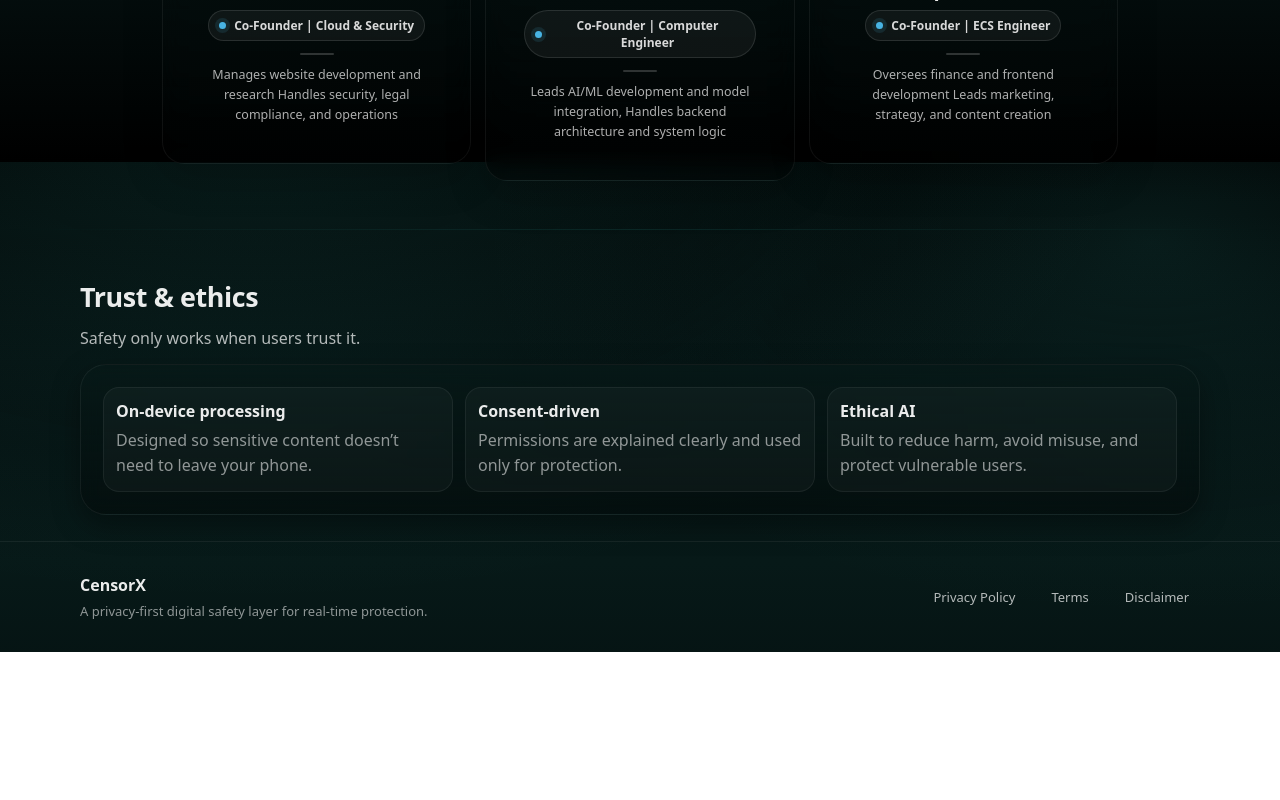
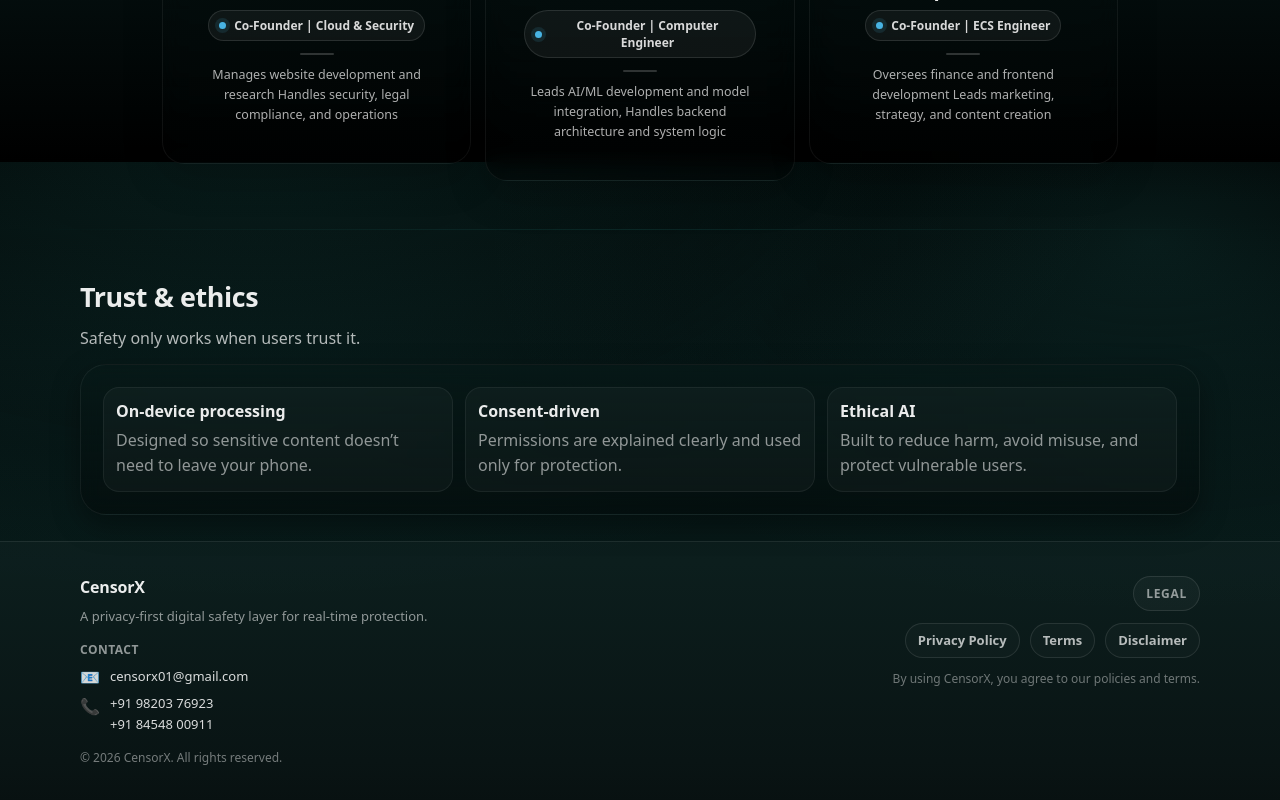
Before and after one commit to sktabby/censorx-website, a React (Vite) app: page / in a window 1280 px wide. Shown: the part 3038-3838 px from the top of the page. Before the commit the page ends 3690 px from the top, so only its background shows below. Built offline with nearby package versions, Linux system fonts and the light colour scheme.

Commit message:
commited by taramsa , forms and footer

```diff
--- a/src/components/layout/Footer.jsx
+++ b/src/components/layout/Footer.jsx
@@ -1,26 +1,192 @@
-
 import React from "react";
 import { NavLink } from "react-router-dom";
 import { ROUTES } from "../../routes/routes";
 
 export default function Footer() {
   return (
-    <footer style={{ padding: "32px 0", borderTop: "1px solid rgba(255,255,255,0.06)" }}>
-      <div className="container" style={{ display: "flex", justifyContent: "space-between", gap: 14, flexWrap: "wrap" }}>
-        <div>
-          <div style={{ fontWeight: 900 }}>CensorX</div>
-          <div style={{ color: "var(--muted2)", fontSize: 13, marginTop: 6 }}>
+    <footer
+      style={{
+        padding: "34px 0",
+        borderTop: "1px solid rgba(255,255,255,0.08)",
+        background: "rgba(255,255,255,0.02)",
+      }}
+    >
+      <div
+        className="container"
+        style={{
+          display: "grid",
+          gridTemplateColumns: "1.2fr 0.8fr",
+          gap: 24,
+          alignItems: "start",
+        }}
+      >
+        {/* LEFT: BRAND + CONTACT */}
+        <div style={{ minWidth: 240 }}>
+          <div style={{ fontWeight: 900, fontSize: 16, letterSpacing: "-0.01em" }}>
+            CensorX
+          </div>
+
+          <div
+            style={{
+              color: "var(--muted2)",
+              fontSize: 13,
+              lineHeight: 1.6,
+              marginTop: 8,
+              maxWidth: 380,
+            }}
+          >
             A privacy-first digital safety layer for real-time protection.
+          </div>
+
+          {/* CONTACT */}
+          <div style={{ marginTop: 14, display: "grid", gap: 8 }}>
+            <div style={{ fontSize: 12, fontWeight: 800, color: "var(--muted2)", letterSpacing: "0.04em" }}>
+              CONTACT
+            </div>
+
+            <div style={{ display: "grid", gap: 6 }}>
+              <div style={{ display: "flex", gap: 10, alignItems: "center" }}>
+                <span style={{ opacity: 0.9 }}>📧</span>
+                <a
+                  href="mailto:censorx01@gmail.com"
+                  style={{
+                    color: "inherit",
+                    textDecoration: "none",
+                    fontSize: 13,
+                    lineHeight: 1.4,
+                    opacity: 0.92,
+                  }}
+                >
+                  censorx01@gmail.com
+                </a>
+              </div>
+
+              <div style={{ display: "flex", gap: 10, alignItems: "flex-start" }}>
+                <span style={{ opacity: 0.9, marginTop: 1 }}>📞</span>
+                <div style={{ display: "grid", gap: 3 }}>
+                  <a
+                    href="tel:+919820376923"
+                    style={{
+                      color: "inherit",
+                      textDecoration: "none",
+                      fontSize: 13,
+                      opacity: 0.92,
+                    }}
+                  >
+                    +91 98203 76923
+                  </a>
+                  <a
+                    href="tel:+918454800911"
+                    style={{
+                      color: "inherit",
+                      textDecoration: "none",
+                      fontSize: 13,
+                      opacity: 0.92,
+                    }}
+                  >
+                    +91 84548 00911
+                  </a>
+                </div>
+              </div>
+            </div>
+          </div>
+
+          <div style={{ marginTop: 16, color: "var(--muted2)", fontSize: 12, opacity: 0.8 }}>
+            © {new Date().getFullYear()} CensorX. All rights reserved.
           </div>
         </div>
 
-        <div style={{ display: "flex", gap: 14, flexWrap: "wrap", alignItems: "center" }}>
-          <NavLink to={ROUTES.PRIVACY_POLICY} className="navA">Privacy Policy</NavLink>
-          <NavLink to={ROUTES.TERMS} className="navA">Terms</NavLink>
-          <NavLink to={ROUTES.DISCLAIMER} className="navA">Disclaimer</NavLink>
+        {/* RIGHT: LEGAL (IMPROVED) */}
+        <div style={{ display: "grid", gap: 12, justifyItems: "end" }}>
+          <div
+            style={{
+              display: "inline-flex",
+              alignItems: "center",
+              gap: 8,
+              padding: "8px 12px",
+              borderRadius: 999,
+              border: "1px solid rgba(255,255,255,0.10)",
+              background: "rgba(255,255,255,0.03)",
+              color: "var(--muted2)",
+              fontSize: 12,
+              fontWeight: 800,
+              letterSpacing: "0.06em",
+              textTransform: "uppercase",
+            }}
+          >
+            LEGAL
+          </div>
+
+          <div
+            style={{
+              display: "flex",
+              flexWrap: "wrap",
+              gap: 10,
+              justifyContent: "flex-end",
+            }}
+          >
+            <FooterPillLink to={ROUTES.PRIVACY_POLICY}>Privacy Policy</FooterPillLink>
+            <FooterPillLink to={ROUTES.TERMS}>Terms</FooterPillLink>
+            <FooterPillLink to={ROUTES.DISCLAIMER}>Disclaimer</FooterPillLink>
+          </div>
+
+          <div style={{ color: "var(--muted2)", fontSize: 12, opacity: 0.75, textAlign: "right" }}>
+            By using CensorX, you agree to our policies and terms.
+          </div>
         </div>
       </div>
+
+      {/* MOBILE RESPONSIVE FIX */}
+      <style>{`
+        @media (max-width: 820px) {
+          footer .container {
+            grid-template-columns: 1fr !important;
+          }
+          footer .container > div:last-child {
+            justify-items: start !important;
+            text-align: left !important;
+            margin-top: 10px;
+          }
+          footer .container > div:last-child > div:last-child {
+            text-align: left !important;
+          }
+          footer .container > div:last-child > div:nth-child(2) {
+            justify-content: flex-start !important;
+          }
+        }
+      `}</style>
     </footer>
   );
 }
-//gdhjkanjdnjka
+
+function FooterPillLink({ to, children }) {
+  return (
+    <NavLink
+      to={to}
+      className="navA"
+      style={{
+        padding: "10px 12px",
+        borderRadius: 999,
+        border: "1px solid rgba(255,255,255,0.10)",
+        background: "rgba(255,255,255,0.02)",
+        textDecoration: "none",
+        fontSize: 13,
+        fontWeight: 700,
+        lineHeight: 1,
+        transition: "transform 120ms ease, background 120ms ease, border 120ms ease",
+      }}
+      onMouseEnter={(e) => {
+        e.currentTarget.style.background = "rgba(255,255,255,0.05)";
+        e.currentTarget.style.border = "1px solid rgba(255,255,255,0.18)";
+        e.currentTarget.style.transform = "translateY(-1px)";
+      }}
+      onMouseLeave={(e) => {
+        e.currentTarget.style.background = "rgba(255,255,255,0.02)";
+        e.currentTarget.style.border = "1px solid rgba(255,255,255,0.10)";
+        e.currentTarget.style.transform = "translateY(0px)";
+      }}
+    >
+      {children}
+    </NavLink>
+  );
+}
--- a/src/pages/Download/sections/DownloadCard.jsx
+++ b/src/pages/Download/sections/DownloadCard.jsx
@@ -1,100 +1,110 @@
-
-// import React from "react";
-// import Section from "../../../components/ui/Section";
-// import Card from "../../../components/ui/Card";
-// import Button from "../../../components/ui/Button";
-
-// export default function DownloadCard() {
-//   return (
-//     <Section
-//       title="APK Download"
-//       subtitle="For evaluators and testing. Prototype build — not a production store release."
-//     >
-//       <Card className="soft">
-//         <div style={{ display: "flex", gap: 12, flexWrap: "wrap", alignItems: "center", justifyContent: "space-between" }}>
-//           <div>
-//             <div style={{ fontWeight: 900, fontSize: 16 }}>CensorX Prototype APK</div>
-//             <div style={{ color: "var(--muted2)", marginTop: 6 }}>
-//               Supported Android: 9+ (recommended). Update this as per your build.
-//             </div>
-//           </div>
-
-//           {/* Replace this href with your actual APK link */}
-//           <Button
-//             as="a"
-//             href="public/Censorx-version-1.0.apk"
-//             download
-//             variant="primary"
-//           >
-//             Download APK
-//           </Button>
-
-//         </div>
-
-//         <hr className="sep" />
-
-//         <ul className="list">
-//           <li>Build type: Evaluation / Prototype</li>
-//           <li>Purpose: Demonstration + testing</li>
-//           <li>Disclaimer: Use only on test devices if possible</li>
-//         </ul>
-//       </Card>
-//     </Section>
-//   );
-// }
-
-
-
 import React, { useMemo, useState } from "react";
+import { useNavigate } from "react-router-dom";
 import Section from "../../../components/ui/Section";
 import Card from "../../../components/ui/Card";
 import Button from "../../../components/ui/Button";
 
 export default function DownloadCard() {
+  const navigate = useNavigate();
+
   const [form, setForm] = useState({
+    type: "Suggestion",
+    rating: "⭐⭐⭐⭐⭐ (5)",
     name: "",
     email: "",
     device: "",
-    rating: "5",
     message: "",
   });
-  const [status, setStatus] = useState({ type: "idle", msg: "" });
 
-  // ✅ Replace with your own Google Form link (prefill is optional)
-  const FEEDBACK_FORM_URL = useMemo(() => {
-    // Example: "https://docs.google.com/forms/d/e/<FORM_ID>/viewform"
-    return ""; // <- paste here when ready
-  }, []);
+  const [toast, setToast] = useState({ show: false, type: "ok", msg: "" });
+  const [submitting, setSubmitting] = useState(false);
+
+  // ✅ Your Google Form ID
+  const FORM_ID = "1FAIpQLSd4HtsC9v9hvtzZ6oUlN0ogC-dCRaKvMoRKDweVp-DnDiJsrQ";
+
+  // ✅ Entry IDs (from your prefill link)
+  const ENTRY = useMemo(
+    () => ({
+      type: "entry.804999473",
+      rating: "entry.1653625578",
+      name: "entry.1273027329",
+      email: "entry.1137452355",
+      device: "entry.336944369",
+      message: "entry.405543446",
+    }),
+    []
+  );
+
+  const REDIRECT_TO = "/"; // change to "/download" or "/thanks" if you have
+
+  function showToast(type, msg) {
+    setToast({ show: true, type, msg });
+    window.clearTimeout(showToast._t);
+    showToast._t = window.setTimeout(() => setToast((s) => ({ ...s, show: false })), 2200);
+  }
 
   function onChange(e) {
     const { name, value } = e.target;
     setForm((s) => ({ ...s, [name]: value }));
   }
 
-  function onSubmit(e) {
+  function isValidEmail(v) {
+    if (!v) return true; // optional
+    return /^[^\s@]+@[^\s@]+\.[^\s@]+$/.test(v.trim());
+  }
+
+  async function onSubmit(e) {
     e.preventDefault();
 
-    // Basic validation
+    // Validation
     if (!form.message.trim()) {
-      setStatus({ type: "error", msg: "Please write your feedback before submitting." });
+      showToast("error", "Please write your feedback before submitting.");
+      return;
+    }
+    if (!isValidEmail(form.email)) {
+      showToast("error", "Please enter a valid email (or leave it empty).");
       return;
     }
 
-    // ✅ Option A: Open Google Form (no backend)
-    if (FEEDBACK_FORM_URL) {
-      // If you want: pass details via query params using prefilled Google Form links.
-      window.open(FEEDBACK_FORM_URL, "_blank", "noopener,noreferrer");
-      setStatus({ type: "ok", msg: "Opened the feedback form. Thank you!" });
-      return;
+    setSubmitting(true);
+
+    try {
+      const url = `https://docs.google.com/forms/d/e/${FORM_ID}/formResponse`;
+
+      const fd = new FormData();
+      fd.append(ENTRY.type, form.type);
+      fd.append(ENTRY.rating, form.rating);
+      fd.append(ENTRY.name, form.name);
+      fd.append(ENTRY.email, form.email);
+      fd.append(ENTRY.device, form.device);
+      fd.append(ENTRY.message, form.message);
+
+      // ✅ submit silently, no Google branding
+      await fetch(url, {
+        method: "POST",
+        mode: "no-cors",
+        body: fd,
+      });
+
+      showToast("ok", "✅ Feedback submitted! Redirecting…");
+
+      // ✅ optional: reset form
+      setForm({
+        type: "Suggestion",
+        rating: "⭐⭐⭐⭐⭐ (5)",
+        name: "",
+        email: "",
+        device: "",
+        message: "",
+      });
+
+      // ✅ redirect after toast
+      setTimeout(() => navigate(REDIRECT_TO), 1500);
+    } catch (err) {
+      showToast("error", "Submission failed. Please try again.");
+    } finally {
+      setSubmitting(false);
     }
-
-    // ✅ Fallback: mailto (works without backend, but opens email app)
-    const subject = encodeURIComponent("CensorX APK Feedback");
-    const body = encodeURIComponent(
-      `Name: ${form.name}\nEmail: ${form.email}\nDevice: ${form.device}\nRating: ${form.rating}/5\n\nFeedback:\n${form.message}\n`
-    );
-    window.location.href = `mailto:yourteam@email.com?subject=${subject}&body=${body}`;
-    setStatus({ type: "ok", msg: "Opening your email app to send feedback…" });
   }
 
   return (
@@ -102,6 +112,34 @@
       title="APK Download"
       subtitle="For evaluators and testing. Prototype build — not a production store release."
     >
+      {/* ✅ Floating Toast */}
+      {toast.show && (
+        <div
+          style={{
+            position: "fixed",
+            top: 18,
+            right: 18,
+            zIndex: 9999,
+            minWidth: 240,
+            maxWidth: 360,
+            padding: "12px 14px",
+            borderRadius: 16,
+            border:
+              toast.type === "error"
+                ? "1px solid rgba(255,90,90,0.35)"
+                : "1px solid rgba(0,200,140,0.35)",
+            background: "rgba(10,10,12,0.92)",
+            backdropFilter: "blur(10px)",
+            boxShadow: "0 18px 50px rgba(0,0,0,0.35)",
+            color: "#fff",
+            fontSize: 13,
+            lineHeight: 1.35,
+          }}
+        >
+          {toast.msg}
+        </div>
+      )}
+
       <Card className="soft">
         {/* TOP ROW */}
         <div
@@ -120,7 +158,6 @@
             </div>
           </div>
 
-          {/* ✅ FIXED: Vite public file should be referenced from root */}
           <Button as="a" href="/Censorx-version-1.0.apk" download variant="primary">
             Download APK
           </Button>
@@ -134,23 +171,45 @@
           <li>Disclaimer: Use only on test devices if possible</li>
         </ul>
 
-        {/* FEEDBACK FORM */}
         <hr className="sep" />
 
+        {/* FEEDBACK FORM */}
         <div style={{ fontWeight: 900, fontSize: 16, marginBottom: 10 }}>Send Feedback</div>
         <p className="p" style={{ color: "var(--muted2)", marginTop: 0 }}>
-          Help us improve CensorX. No sensitive content—please avoid sharing personal chats/images.
+          Help us improve CensorX. Please don’t include personal chats or sensitive content.
         </p>
 
-        <form onSubmit={onSubmit} style={{ display: "grid", gap: 10, marginTop: 10 }}>
-          <div style={{ display: "grid", gap: 10, gridTemplateColumns: "repeat(auto-fit, minmax(180px, 1fr))" }}>
-            <Input
-              label="Name (optional)"
-              name="name"
-              value={form.name}
+        <form onSubmit={onSubmit} style={{ display: "grid", gap: 12, marginTop: 12 }}>
+          {/* Row 1 */}
+          <div style={{ display: "grid", gap: 12, gridTemplateColumns: "repeat(auto-fit, minmax(200px, 1fr))" }}>
+            <Select
+              label="Feedback Type"
+              name="type"
+              value={form.type}
               onChange={onChange}
-              placeholder="Your name"
+              options={["Bug", "Suggestion", "Feature Request", "Other"]}
             />
+
+            <Select
+              label="Rating"
+              name="rating"
+              value={form.rating}
+              onChange={onChange}
+            // options
+            options={[
+              "⭐⭐⭐⭐⭐ (5)",
+              "⭐⭐⭐⭐☆ (4)",
+              "⭐⭐⭐☆☆ (3)",
+              "⭐⭐☆☆☆ (2)",
+              "⭐☆☆☆☆ (1)",
+            ]}
+
+            />
+          </div>
+
+          {/* Row 2 */}
+          <div style={{ display: "grid", gap: 12, gridTemplateColumns: "repeat(auto-fit, minmax(200px, 1fr))" }}>
+            <Input label="Name (optional)" name="name" value={form.name} onChange={onChange} placeholder="Your name" />
             <Input
               label="Email (optional)"
               name="email"
@@ -158,76 +217,55 @@
               onChange={onChange}
               placeholder="you@example.com"
               type="email"
+              error={!isValidEmail(form.email)}
+              hint={!isValidEmail(form.email) ? "Invalid email format" : ""}
             />
           </div>
 
-          <div style={{ display: "grid", gap: 10, gridTemplateColumns: "repeat(auto-fit, minmax(180px, 1fr))" }}>
+          {/* Row 3 */}
           <Input
             label="Device model (optional)"
             name="device"
             value={form.device}
             onChange={onChange}
-              placeholder="e.g., Redmi Note 12"
+            placeholder="e.g., Redmi Note 11"
           />
 
+          {/* Message */}
           <div>
             <div style={{ fontWeight: 800, fontSize: 12, marginBottom: 6, color: "var(--muted2)" }}>
-                Rating
-              </div>
-              <select
-                name="rating"
-                value={form.rating}
-                onChange={onChange}
-                style={selectStyle()}
-              >
-                <option value="5">★★★★★ (5)</option>
-                <option value="4">★★★★☆ (4)</option>
-                <option value="3">★★★☆☆ (3)</option>
-                <option value="2">★★☆☆☆ (2)</option>
-                <option value="1">★☆☆☆☆ (1)</option>
-              </select>
-            </div>
-          </div>
-
-          <div>
-            <div style={{ fontWeight: 800, fontSize: 12, marginBottom: 6, color: "var(--muted2)" }}>
-              Feedback
+              Feedback / Issue Description (required)
             </div>
             <textarea
               name="message"
               value={form.message}
               onChange={onChange}
               placeholder="What worked well? What didn’t? Any bugs or suggestions?"
-              rows={4}
+              rows={5}
               style={textareaStyle()}
             />
           </div>
 
-          {status.type !== "idle" && (
-            <div
-              style={{
-                padding: "10px 12px",
-                borderRadius: 14,
-                fontSize: 13,
-                border: "1px solid rgba(255,255,255,0.10)",
-                background: "rgba(255,255,255,0.04)",
-              }}
-            >
-              {status.msg}
-            </div>
-          )}
+          {/* Actions */}
+          <div style={{ display: "flex", gap: 10, flexWrap: "wrap" }}>
+            <Button variant="primary" type="submit" disabled={submitting}>
+              {submitting ? "Submitting..." : "Submit Feedback"}
+            </Button>
 
-          <div style={{ display: "flex", gap: 10, flexWrap: "wrap" }}>
-            <Button variant="primary" type="submit">
-              Submit Feedback
-            </Button>
             <Button
               variant="ghost"
               type="button"
-              onClick={() => {
-                setForm({ name: "", email: "", device: "", rating: "5", message: "" });
-                setStatus({ type: "idle", msg: "" });
-              }}
+              disabled={submitting}
+              onClick={() =>
+                setForm({
+                  type: "Suggestion",
+                  rating: "⭐⭐⭐⭐⭐ (5)",
+                  name: "",
+                  email: "",
+                  device: "",
+                  message: "",
+                })
+              }
             >
               Clear
             </Button>
@@ -238,23 +276,43 @@
   );
 }
 
-/* ---------- Small helpers (inline styles to match your current setup) ---------- */
+/* ---------- helpers ---------- */
 
-function Input({ label, ...props }) {
+function Input({ label, hint = "", error = false, ...props }) {
   return (
     <label style={{ display: "grid", gap: 6 }}>
       <span style={{ fontWeight: 800, fontSize: 12, color: "var(--muted2)" }}>{label}</span>
-      <input {...props} style={inputStyle()} />
+      <input {...props} style={inputStyle(error)} />
+      {hint ? (
+        <span style={{ fontSize: 12, color: error ? "rgba(255,120,120,0.95)" : "var(--muted2)" }}>
+          {hint}
+        </span>
+      ) : null}
     </label>
   );
 }
 
-function inputStyle() {
+function Select({ label, options, ...props }) {
+  return (
+    <label style={{ display: "grid", gap: 6 }}>
+      <span style={{ fontWeight: 800, fontSize: 12, color: "var(--muted2)" }}>{label}</span>
+      <select {...props} style={selectStyle()}>
+        {options.map((v) => (
+          <option key={v} value={v}>
+            {v}
+          </option>
+        ))}
+      </select>
+    </label>
+  );
+}
+
+function inputStyle(error) {
   return {
     width: "100%",
     padding: "12px 12px",
     borderRadius: 14,
-    border: "1px solid rgba(255,255,255,0.10)",
+    border: error ? "1px solid rgba(255,90,90,0.35)" : "1px solid rgba(255,255,255,0.10)",
     background: "rgba(255,255,255,0.04)",
     color: "inherit",
     outline: "none",
```
Lines whose indentation alone changed are shown as unchanged.
